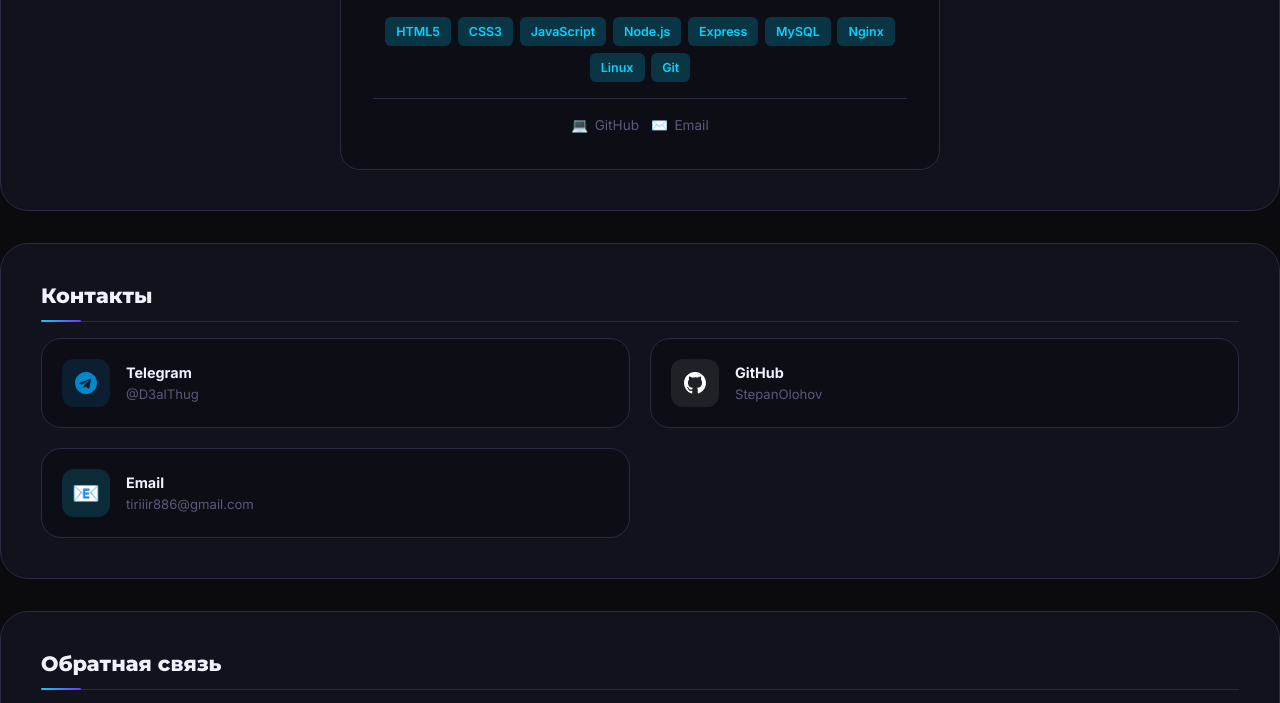
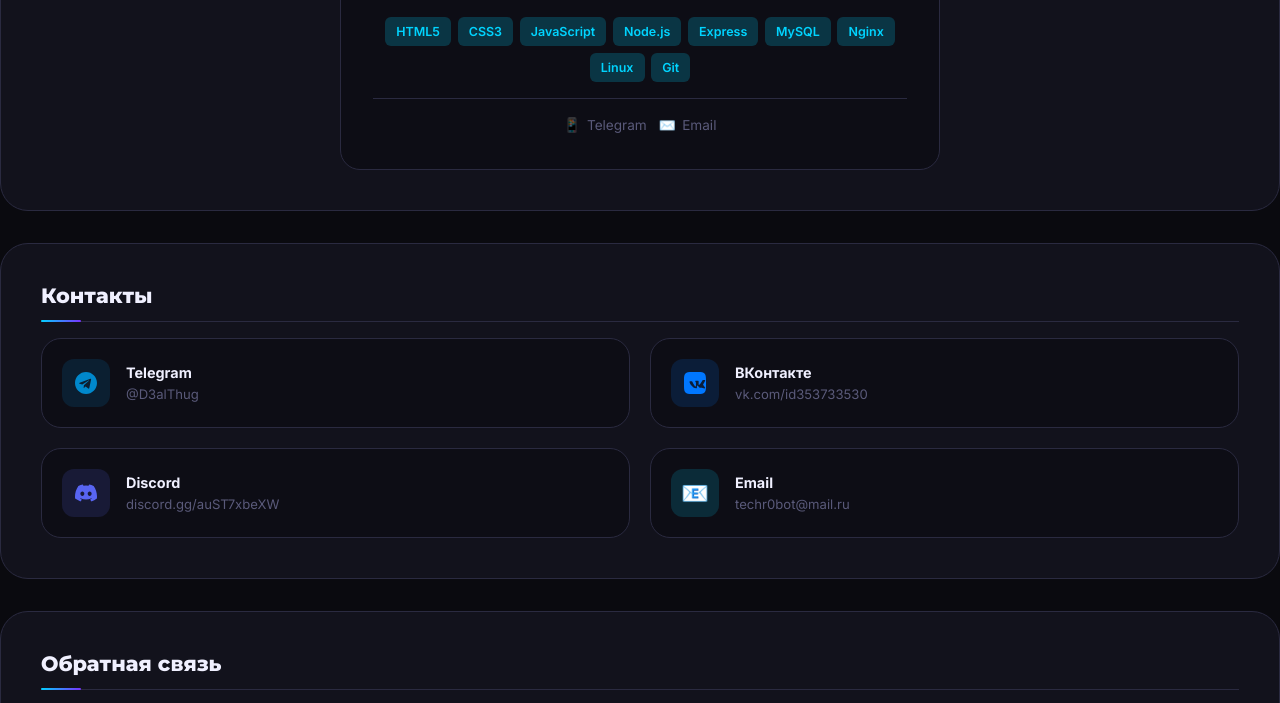
Before and after one commit to StepanOlohov/techrobot, a plain HTML site: page about.html in a window 1280 px wide. Shown: the part 1778-2481 px from the top of the page. Drawn offline with Linux system fonts and the light colour scheme.

Commit message:
Обновил контакты: добавил VK и Discord, убрал GitHub, заменил email

```diff
--- a/about.html
+++ b/about.html
@@ -306,10 +306,10 @@
               <span class="team-skill">Git</span>
             </div>
             <div class="team-socials">
-              <a href="https://github.com/StepanOlohov" class="team-social" target="_blank" rel="noopener noreferrer">
-                <span>💻</span> GitHub
+              <a href="https://t.me/D3alThug" class="team-social" target="_blank" rel="noopener noreferrer">
+                <span>📱</span> Telegram
               </a>
-              <a href="mailto:tiriiir886@gmail.com" class="team-social">
+              <a href="mailto:techr0bot@mail.ru" class="team-social">
                 <span>✉️</span> Email
               </a>
             </div>
@@ -331,23 +331,33 @@
             </div>
           </a>
 
-          <a href="https://github.com/StepanOlohov" class="contact-item" target="_blank" rel="noopener noreferrer">
-            <div class="contact-icon" style="background:rgba(255,255,255,0.08);color:#fff;">
-              <svg width="22" height="22" viewBox="0 0 24 24" fill="currentColor"><path d="M12 0C5.374 0 0 5.373 0 12c0 5.302 3.438 9.8 8.207 11.387.599.111.793-.261.793-.577v-2.234c-3.338.726-4.033-1.416-4.033-1.416-.546-1.387-1.333-1.756-1.333-1.756-1.089-.745.083-.729.083-.729 1.205.084 1.839 1.237 1.839 1.237 1.07 1.834 2.807 1.304 3.492.997.107-.775.418-1.305.762-1.604-2.665-.305-5.467-1.334-5.467-5.931 0-1.311.469-2.381 1.236-3.221-.124-.303-.535-1.524.117-3.176 0 0 1.008-.322 3.301 1.23A11.509 11.509 0 0 1 12 5.803c1.02.005 2.047.138 3.006.404 2.291-1.552 3.297-1.23 3.297-1.23.653 1.653.242 2.874.118 3.176.77.84 1.235 1.911 1.235 3.221 0 4.609-2.807 5.624-5.479 5.921.43.372.823 1.102.823 2.222v3.293c0 .319.192.694.801.576C20.566 21.797 24 17.3 24 12c0-6.627-5.373-12-12-12z"/></svg>
+          <a href="https://vk.com/id353733530" class="contact-item" target="_blank" rel="noopener noreferrer">
+            <div class="contact-icon" style="background:rgba(0,119,255,0.15);color:#0077ff;">
+              <svg width="22" height="22" viewBox="0 0 24 24" fill="currentColor"><path d="M15.684 0H8.316C1.592 0 0 1.592 0 8.316v7.368C0 22.408 1.592 24 8.316 24h7.368C22.408 24 24 22.408 24 15.684V8.316C24 1.592 22.408 0 15.684 0zm3.692 17.123h-1.744c-.66 0-.862-.525-2.049-1.713-1.033-1-1.49-.676-1.49.232v1.566c0 .39-.314.617-.885.617-1.65 0-3.393-.985-4.826-2.768-1.89-2.37-2.4-4.164-2.4-4.525 0-.377.185-.577.61-.577h1.74c.453 0 .622.233.794.69 1.12 2.77 2.82 5.2 3.52 5.2.262 0 .38-.122.38-.79V12.02c-.095-1.37-.818-1.49-.818-1.98 0-.234.193-.484.5-.484h2.74c.388 0 .523.218.523.657v3.519c0 .39.173.52.28.52.26 0 .477-.13 1.12-.78 1.53-1.74 2.64-4.23 2.64-4.23.13-.37.42-.65.88-.65h1.74c.52 0 .64.263.52.65-1.27 2.9-2.15 4.04-2.15 4.04-.19.33-.26.47 0 .83 1.01 1.34 2.04 2.54 2.04 3.16.01.45-.3.66-.8.66z"/></svg>
             </div>
             <div>
-              <div class="contact-label">GitHub</div>
-              <div class="contact-value">StepanOlohov</div>
+              <div class="contact-label">ВКонтакте</div>
+              <div class="contact-value">vk.com/id353733530</div>
             </div>
           </a>
 
-          <a href="mailto:tiriiir886@gmail.com" class="contact-item">
+          <a href="https://discord.gg/auST7xbeXW" class="contact-item" target="_blank" rel="noopener noreferrer">
+            <div class="contact-icon" style="background:rgba(88,101,242,0.15);color:#5865f2;">
+              <svg width="22" height="22" viewBox="0 0 24 24" fill="currentColor"><path d="M20.317 4.37a19.791 19.791 0 0 0-4.885-1.515.074.074 0 0 0-.079.037c-.21.375-.444.864-.608 1.25a18.27 18.27 0 0 0-5.487 0 12.64 12.64 0 0 0-.617-1.25.077.077 0 0 0-.079-.037A19.736 19.736 0 0 0 3.677 4.37a.07.07 0 0 0-.032.027C.533 9.046-.32 13.58.099 18.057.101 18.08.114 18.1.134 18.11a19.9 19.9 0 0 0 5.993 3.03.078.078 0 0 0 .084-.028c.462-.63.874-1.295 1.226-1.994a.076.076 0 0 0-.041-.106 13.107 13.107 0 0 1-1.872-.892.077.077 0 0 1-.008-.128 10.2 10.2 0 0 0 .372-.292.074.074 0 0 1 .077-.01c3.928 1.793 8.18 1.793 12.062 0a.074.074 0 0 1 .078.01c.12.098.246.198.373.292a.077.077 0 0 1-.006.127 12.299 12.299 0 0 1-1.873.892.077.077 0 0 0-.041.107c.36.698.772 1.362 1.225 1.993a.076.076 0 0 0 .084.028 19.839 19.839 0 0 0 6.002-3.03.077.077 0 0 0 .032-.054c.5-5.177-.838-9.674-3.549-13.66a.061.061 0 0 0-.031-.03zM8.02 15.33c-1.183 0-2.157-1.085-2.157-2.419 0-1.333.956-2.419 2.157-2.419 1.21 0 2.176 1.096 2.157 2.42 0 1.333-.956 2.418-2.157 2.418zm7.975 0c-1.183 0-2.157-1.085-2.157-2.419 0-1.333.955-2.419 2.157-2.419 1.21 0 2.176 1.096 2.157 2.42 0 1.333-.946 2.418-2.157 2.418z"/></svg>
+            </div>
+            <div>
+              <div class="contact-label">Discord</div>
+              <div class="contact-value">discord.gg/auST7xbeXW</div>
+            </div>
+          </a>
+
+          <a href="mailto:techr0bot@mail.ru" class="contact-item">
             <div class="contact-icon" style="background:rgba(0,212,255,0.15);color:var(--primary);">
               📧
             </div>
             <div>
               <div class="contact-label">Email</div>
-              <div class="contact-value">tiriiir886@gmail.com</div>
+              <div class="contact-value">techr0bot@mail.ru</div>
             </div>
           </a>
         </div>
--- a/js/components.js
+++ b/js/components.js
@@ -115,10 +115,13 @@
               <a href="https://t.me/D3alThug" class="social-link" target="_blank" rel="noopener noreferrer" title="Telegram" aria-label="Telegram">
                 <svg width="18" height="18" viewBox="0 0 24 24" fill="currentColor" aria-hidden="true"><path d="M12 0C5.373 0 0 5.373 0 12s5.373 12 12 12 12-5.373 12-12S18.627 0 12 0zm5.562 8.248l-1.97 9.289c-.145.658-.537.818-1.084.508l-3-2.21-1.447 1.394c-.16.16-.295.295-.605.295l.213-3.053 5.56-5.023c.242-.213-.054-.333-.373-.12l-6.871 4.326-2.962-.924c-.643-.204-.657-.643.136-.953l11.57-4.461c.537-.194 1.006.131.833.932z"/></svg>
               </a>
-              <a href="https://github.com/StepanOlohov" class="social-link" target="_blank" rel="noopener noreferrer" title="GitHub" aria-label="GitHub">
-                <svg width="18" height="18" viewBox="0 0 24 24" fill="currentColor" aria-hidden="true"><path d="M12 0C5.374 0 0 5.373 0 12c0 5.302 3.438 9.8 8.207 11.387.599.111.793-.261.793-.577v-2.234c-3.338.726-4.033-1.416-4.033-1.416-.546-1.387-1.333-1.756-1.333-1.756-1.089-.745.083-.729.083-.729 1.205.084 1.839 1.237 1.839 1.237 1.07 1.834 2.807 1.304 3.492.997.107-.775.418-1.305.762-1.604-2.665-.305-5.467-1.334-5.467-5.931 0-1.311.469-2.381 1.236-3.221-.124-.303-.535-1.524.117-3.176 0 0 1.008-.322 3.301 1.23A11.509 11.509 0 0 1 12 5.803c1.02.005 2.047.138 3.006.404 2.291-1.552 3.297-1.23 3.297-1.23.653 1.653.242 2.874.118 3.176.77.84 1.235 1.911 1.235 3.221 0 4.609-2.807 5.624-5.479 5.921.43.372.823 1.102.823 2.222v3.293c0 .319.192.694.801.576C20.566 21.797 24 17.3 24 12c0-6.627-5.373-12-12-12z"/></svg>
+              <a href="https://vk.com/id353733530" class="social-link" target="_blank" rel="noopener noreferrer" title="ВКонтакте" aria-label="ВКонтакте">
+                <svg width="18" height="18" viewBox="0 0 24 24" fill="currentColor" aria-hidden="true"><path d="M15.684 0H8.316C1.592 0 0 1.592 0 8.316v7.368C0 22.408 1.592 24 8.316 24h7.368C22.408 24 24 22.408 24 15.684V8.316C24 1.592 22.408 0 15.684 0zm3.692 17.123h-1.744c-.66 0-.862-.525-2.049-1.713-1.033-1-1.49-.676-1.49.232v1.566c0 .39-.314.617-.885.617-1.65 0-3.393-.985-4.826-2.768-1.89-2.37-2.4-4.164-2.4-4.525 0-.377.185-.577.61-.577h1.74c.453 0 .622.233.794.69 1.12 2.77 2.82 5.2 3.52 5.2.262 0 .38-.122.38-.79V12.02c-.095-1.37-.818-1.49-.818-1.98 0-.234.193-.484.5-.484h2.74c.388 0 .523.218.523.657v3.519c0 .39.173.52.28.52.26 0 .477-.13 1.12-.78 1.53-1.74 2.64-4.23 2.64-4.23.13-.37.42-.65.88-.65h1.74c.52 0 .64.263.52.65-1.27 2.9-2.15 4.04-2.15 4.04-.19.33-.26.47 0 .83 1.01 1.34 2.04 2.54 2.04 3.16.01.45-.3.66-.8.66z"/></svg>
               </a>
-              <a href="mailto:tiriiir886@gmail.com" class="social-link" title="Email" aria-label="Email">
+              <a href="https://discord.gg/auST7xbeXW" class="social-link" target="_blank" rel="noopener noreferrer" title="Discord" aria-label="Discord">
+                <svg width="18" height="18" viewBox="0 0 24 24" fill="currentColor" aria-hidden="true"><path d="M20.317 4.37a19.791 19.791 0 0 0-4.885-1.515.074.074 0 0 0-.079.037c-.21.375-.444.864-.608 1.25a18.27 18.27 0 0 0-5.487 0 12.64 12.64 0 0 0-.617-1.25.077.077 0 0 0-.079-.037A19.736 19.736 0 0 0 3.677 4.37a.07.07 0 0 0-.032.027C.533 9.046-.32 13.58.099 18.057.101 18.08.114 18.1.134 18.11a19.9 19.9 0 0 0 5.993 3.03.078.078 0 0 0 .084-.028c.462-.63.874-1.295 1.226-1.994a.076.076 0 0 0-.041-.106 13.107 13.107 0 0 1-1.872-.892.077.077 0 0 1-.008-.128 10.2 10.2 0 0 0 .372-.292.074.074 0 0 1 .077-.01c3.928 1.793 8.18 1.793 12.062 0a.074.074 0 0 1 .078.01c.12.098.246.198.373.292a.077.077 0 0 1-.006.127 12.299 12.299 0 0 1-1.873.892.077.077 0 0 0-.041.107c.36.698.772 1.362 1.225 1.993a.076.076 0 0 0 .084.028 19.839 19.839 0 0 0 6.002-3.03.077.077 0 0 0 .032-.054c.5-5.177-.838-9.674-3.549-13.66a.061.061 0 0 0-.031-.03zM8.02 15.33c-1.183 0-2.157-1.085-2.157-2.419 0-1.333.956-2.419 2.157-2.419 1.21 0 2.176 1.096 2.157 2.42 0 1.333-.956 2.418-2.157 2.418zm7.975 0c-1.183 0-2.157-1.085-2.157-2.419 0-1.333.955-2.419 2.157-2.419 1.21 0 2.176 1.096 2.157 2.42 0 1.333-.946 2.418-2.157 2.418z"/></svg>
+              </a>
+              <a href="mailto:techr0bot@mail.ru" class="social-link" title="Email" aria-label="Email">
                 <svg width="18" height="18" viewBox="0 0 24 24" fill="currentColor" aria-hidden="true"><path d="M12 12.713l-11.985-9.713h23.97l-11.985 9.713zm0 2.574l-12-9.725v15.438h24v-15.438l-12 9.725z"/></svg>
               </a>
             </div>
```
Also changed, not shown: README.md.
